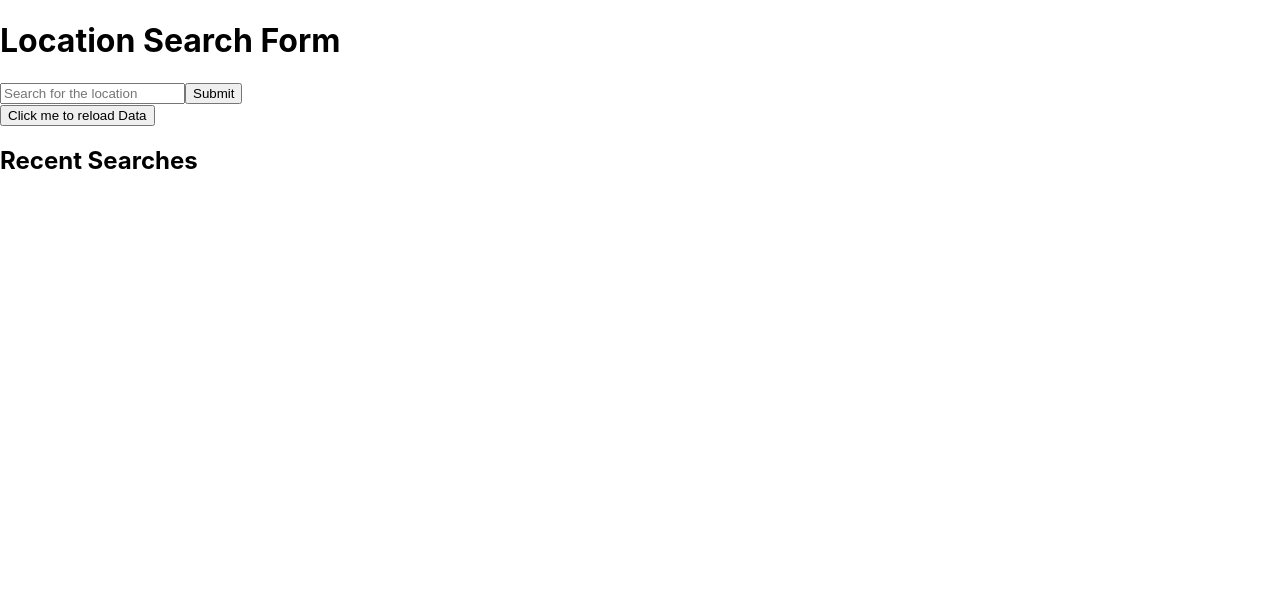
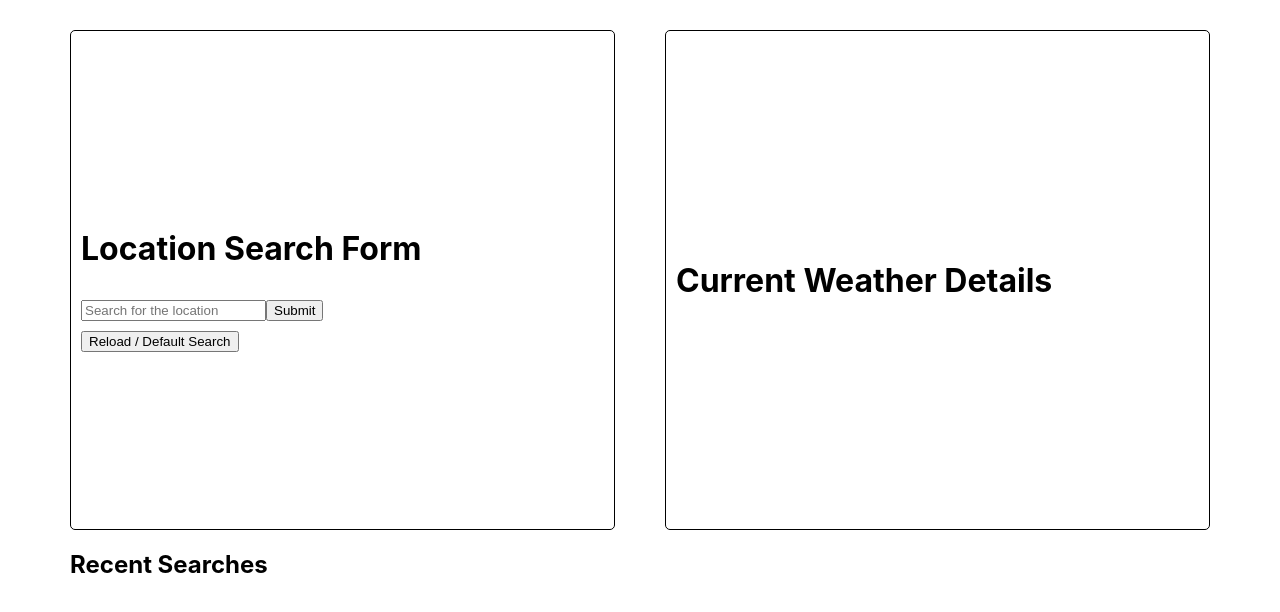
Before and after one commit to mshahzebraza/SkyNet-Weather-App, a Next.js app: page / in a window 1280 px wide. Shown: the top 612 px of the page. Built offline with nearby package versions, Linux system fonts and the light colour scheme.

Commit message:
UI Improved

```diff
--- a/components/CurrentWeather.js
+++ b/components/CurrentWeather.js
@@ -2,14 +2,19 @@
 import WeatherDetail from "./WeatherDetail";
 import MainForm from '../components/MainForm';
 
+// OBJECTS & STYLES
+import { addLocation, updateCurrent } from "../store/StoreDispatchers";
+import styles from '../styles/CurrentWeather.module.scss';
+
 // DEPENDENCIES
-import { useEffect, useCallback } from "react";
+import { useState, useEffect, useCallback } from "react";
 import useStore from "../store/StoreContext"
-import { addLocation, updateCurrent } from "../store/StoreDispatchers";
 
 
 export default function CurrentWeather(props) {
-  let lastLocation;
+
+  const [formError, setFormError] = useState('');
+  const [responseIsValid, setResponseIsValid] = useState(true);
 
   // Get current weather & recent inputs
   const {
@@ -20,12 +25,7 @@ export default function CurrentWeather(props) {
     dispatch
   } = useStore();
 
-  const { isValid: weatherIsValid } = weatherData
-
-  // get the last input IF there is a recent input
-  weatherIsValid > 0
-    ? lastLocation = weatherData.location
-    : null;
+  const lastLocation = weatherData.location
 
 
   // Called if
@@ -37,21 +37,28 @@ export default function CurrentWeather(props) {
       // API Call
       const response = await fetch(`https://api.weatherapi.com/v1/current.json?key=df0dcf32a9b346308a814745212710&q=${location}&aqi=yes`)
 
-      // Good Response - fetch data and update the current weather IF valid entry
+      // Good Response - fetch data and update the current weather & search history IF valid entry
       if (response.ok) {
+        setFormError(null)
+        setResponseIsValid(true)
+        console.log(`good response`);
         const data = await response.json();
         console.log(data);
         dispatch(addLocation(data.location.name))
         dispatch(updateCurrent(data))
       }
+
       // Bad Response - fetch error message and log to console IF invalid entry
       if (!response.ok) {
+        setResponseIsValid(false)
+        console.log(`bad response`);
         const { error:
           {
             message: errMsg
           }
         } = await response.json()
 
+        setFormError(errMsg)
         throw new Error(errMsg);
       }
 
@@ -69,7 +76,7 @@ export default function CurrentWeather(props) {
     if (lastLocation) {
       fetchHandler(lastLocation)
     }
-  }, [fetchHandler, lastLocation])
+  }, [fetchHandler])
 
   const clickHandler = (e) => {
     fetchHandler()
@@ -77,11 +84,15 @@ export default function CurrentWeather(props) {
 
   return (
 
-    <div className='card'>
+    <div className={styles.container}>
+      <div className={styles.card}>
+        <MainForm submit={fetchHandler} errText={formError} />
+        <button onClick={clickHandler} >Reload / Default Search</button>
+      </div>
 
-      {weatherIsValid && <WeatherDetail weather={weatherData} />}
-      <MainForm submit={fetchHandler} />
-      <button onClick={clickHandler} >Click me to reload Data</button>
+      <div className={styles.card}>
+        {<WeatherDetail weather={weatherData} resIsValid={responseIsValid} />}
+      </div>
     </div>
 
   )
--- a/components/MainForm.js
+++ b/components/MainForm.js
@@ -27,7 +27,9 @@ export default function MainForm(props) {
           value={location}
           type="text"
           placeholder="Search for the location"
+          required
         />
+        {props.errText && <pre>{props.errText}</pre>}
 
         <button type="submit">Submit</button>
 
--- a/components/WeatherDetail.js
+++ b/components/WeatherDetail.js
@@ -3,14 +3,15 @@ export default function WeatherDetail(props) {
   return (
     <>
       <h1>Current Weather Details</h1>
-      <h5>Weather Conditions in {props.weather.location} ({props.weather.country}) is as follow.</h5>
-      <ul>
+      {props.weather.isValid && props.resIsValid
+        ? <>
+          <h5>Weather Conditions in {props.weather.location} ({props.weather.country}) is as follow.</h5><ul>
             <li>
               Weather Conditions: {props.weather.condition}
             </li>
             <li>
 
-          Temperature (Actual) : {props.weather.tempAct}
+              Temperature (Actual): {props.weather.tempAct}
             </li>
             <li>
 
@@ -32,5 +33,9 @@ export default function WeatherDetail(props) {
           <pre>Last Updated on {props.weather.lastUpdated}</pre>
           <pre>{props.weather.isDay ? `day` : `night`}</pre>
         </>
+        : null}
+
+
+    </>
   )
 }
--- a/pages/index.js
+++ b/pages/index.js
@@ -1,6 +1,8 @@
-// Page imports
+// Page
 import HistoryList from '../components/HistoryList';
+
 // Dependency imports
+import styles from '../styles/HomePage.module.scss';
 import Head from 'next/head'
 import CurrentWeather from '../components/CurrentWeather';
 
@@ -9,9 +11,12 @@ export default function HomePage(props) {
 
   return (
     <>
-      <CurrentWeather info='s' />
+      <div className='container' >
+        <CurrentWeather info='s' />
 
-      <HistoryList />
+        <HistoryList />
+
+      </div>
     </>
   );
 }
--- /dev/null
+++ b/styles/CurrentWeather.module.scss
@@ -0,0 +1,19 @@
+.container {
+  display: flex;
+  gap: 5rem;
+  margin-top: 3rem;
+  height: 50rem;
+}
+
+.card {
+  flex: 1;
+  display: flex;
+  flex-direction: column;
+  justify-content: center;
+  align-items: start;
+  gap: 1rem;
+  padding: 1rem;
+  // text-align: center;
+  border-radius: 0.5rem;
+  border: 1px solid black;
+}
--- a/styles/globals.css
+++ b/styles/globals.css
@@ -1,7 +1,10 @@
-html,
+html {
+  font-size: 10px;
+}
 body {
   padding: 0;
   margin: 0;
+  font-size: 1.6rem;
   font-family: -apple-system, BlinkMacSystemFont, Segoe UI, Roboto, Oxygen,
     Ubuntu, Cantarell, Fira Sans, Droid Sans, Helvetica Neue, sans-serif;
 }
@@ -14,3 +17,8 @@ a {
 * {
   box-sizing: border-box;
 }
+.container {
+  max-width: 114rem;
+  width: 98%;
+  margin: auto;
+}
```
Also changed, not shown: styles/HomePage.module.scss (added). Lines whose indentation alone changed are shown as unchanged.
